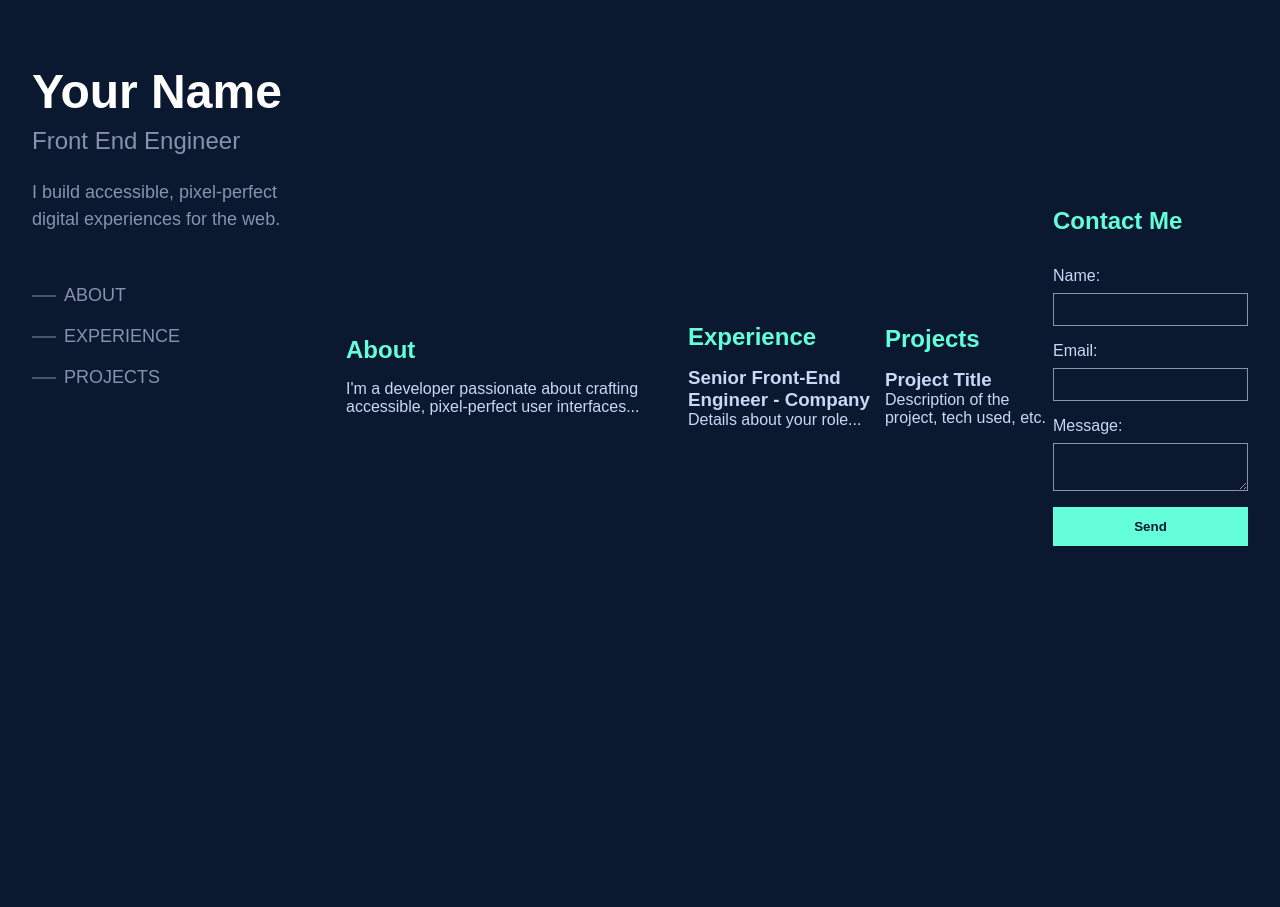
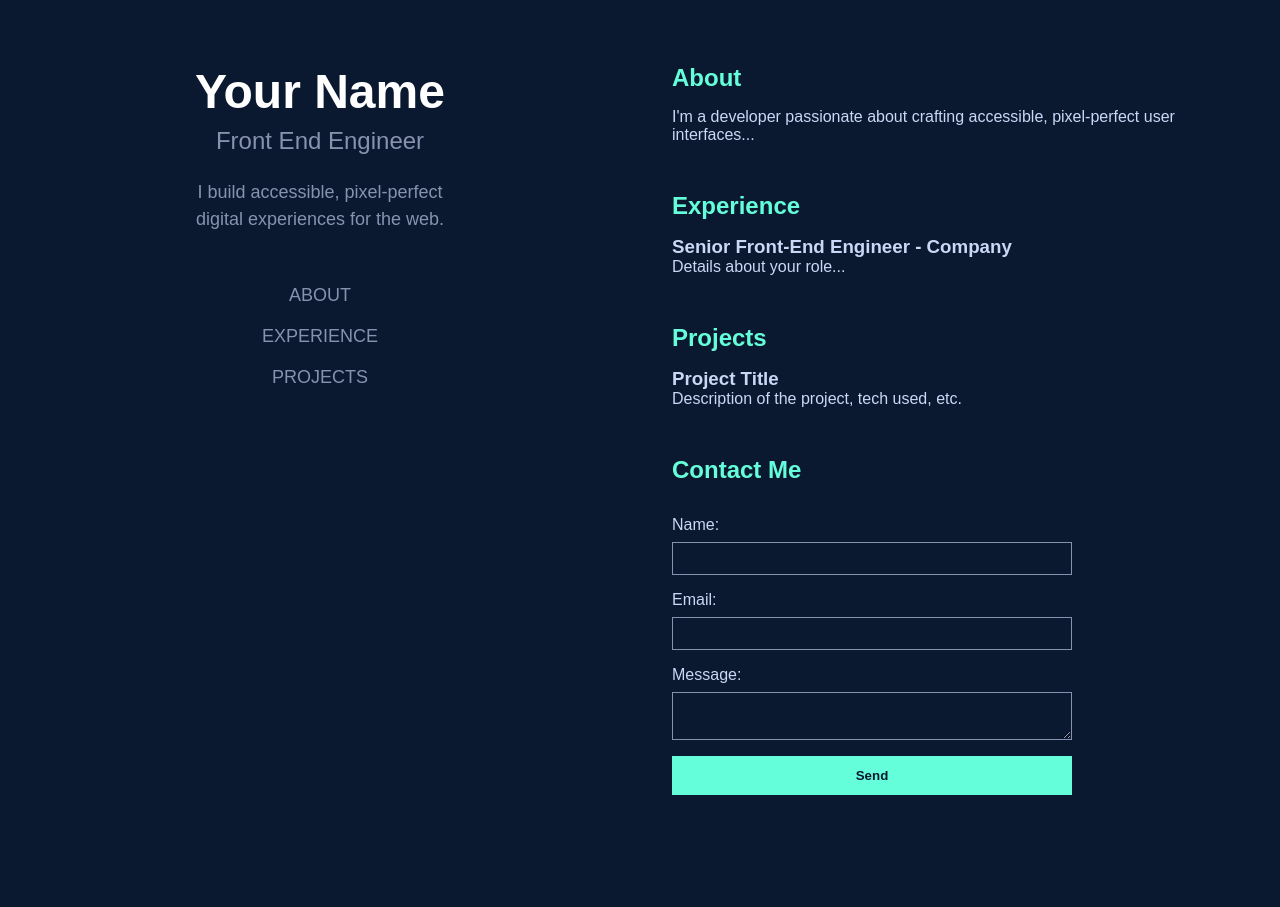
Before and after one commit to afisher97/personalSite, a Flask app: page / in a window 1280 px wide. Before the commit the page ends 546 px from the top, so only its background shows below. Run offline with Flask 3, Linux system fonts and the light colour scheme.

Commit message:
Working page 3

```diff
--- a/static/css/main.css
+++ b/static/css/main.css
@@ -14,122 +14,102 @@ body {
 
 /* 1. Wrapper: sets up a max-width and centers it in the browser */
 .wrapper {
-  max-width: 1400px;       /* Adjust as desired for your layout */
-  margin: 0 auto;          /* Centers the .wrapper horizontally in the page */
-  display: flex;           /* Creates a flex container for the two columns */
-  min-height: 100vh;       /* Full viewport height */
+  display: flex;            /* Side-by-side layout */
+  min-height: 100vh;        /* Full viewport height */
+  /* If you want a max width, uncomment:
+     max-width: 1400px;
+     margin: 0 auto;
+  */
 }
 
 /* 2. Sidebar (Left Column) */
-/* Sidebar container */
+/* SIDEBAR (left column) */
 .sidebar {
-  /* Layout:
-     - If you're using flex on a parent container,
-       just ensure this has some width or flex basis.
-     - For vertical spacing from the top, you can add margin-top or extra padding.
-  */
+  flex: 1;                  /* Half the space */
   display: flex;
   flex-direction: column;
-  align-items: flex-start;   /* Left-align text, or 'center' if you prefer */
-  padding: 4rem 2rem;       /* Top/bottom = 4rem, left/right = 2rem */
+  /*
+    'align-items: center' => horizontally center content
+    'justify-content: flex-start' => place it near top
+  */
+  align-items: center;
+  justify-content: flex-start;
+  text-align: center;       /* Center text in the sidebar */
+  padding: 4rem 2rem;       /* Adjust top padding to move content up/down */
   background-color: #0a192f;
 }
 
-/* Large Name */
+/* Big Name */
 .sidebar h1 {
-  font-size: 3rem;         /* Big, bold text for your name */
-  font-weight: 700;        /* Make it bold */
-  color: #ffffff;          /* White (or near-white) text */
-  margin-bottom: 0.5rem;   /* Slight spacing below */
+  font-size: 3rem;       /* Large font for name */
+  font-weight: 700;
+  color: #ffffff;
+  margin-bottom: 0.5rem;
 }
 
-/* Subtitle (e.g., "Front End Engineer") */
+/* Subtitle */
 .sidebar .subtitle {
-  font-size: 1.5rem;       /* Smaller than name but still prominent */
-  font-weight: 400;        /* Lighter than the name */
-  color: #8892b0;          /* Muted grey-blue color */
-  margin-bottom: 1.5rem;   /* Spacing before the next element */
+  font-size: 1.5rem;
+  font-weight: 400;
+  color: #8892b0;
+  margin-bottom: 1.5rem;
 }
 
-/* Optional short paragraph (like "I build accessible, pixel-perfect...") */
+/* Short paragraph below subtitle */
 .sidebar .intro {
-  font-size: 1.125rem;     /* About 18px (slightly larger than normal) */
-  line-height: 1.5;        /* Comfortable line spacing */
+  font-size: 1.125rem;   /* ~18px */
+  line-height: 1.5;
   color: #8892b0;
-  margin-bottom: 2rem;     /* Space before the nav links */
-  max-width: 250px;        /* Keep the text from stretching too wide */
+  max-width: 250px;      /* Keep it from going too wide */
+  margin-bottom: 2rem;
 }
 
-/* Navigation (ABOUT / EXPERIENCE / PROJECTS) */
+/* Nav links */
 .sidebar nav ul {
-  list-style: none;        /* Remove bullets */
+  list-style: none;
   margin: 0;
   padding: 0;
 }
 
 .sidebar nav ul li {
-  margin: 1.25rem 0;       /* Spacing between each link */
-  position: relative;      /* So we can position a line or icon if desired */
+  margin: 1.25rem 0;
 }
 
-/* Horizontal line to the left of each link (mimicking Brittany's style) */
-.sidebar nav ul li::before {
-  content: "";
-  position: absolute;
-  left: 0;
-  top: 50%;
-  width: 1.5rem;           /* Length of the line */
-  height: 1px;
-  background-color: #8892b0;
-  transform: translateY(-50%);
-}
-
-/* Links themselves */
+/* Adjust link styling to your taste */
 .sidebar nav ul li a {
-  display: inline-block;
-  padding-left: 2rem;      /* Space to the left for the line */
+  color: #8892b0;
+  font-size: 1.125rem;
   text-decoration: none;
-  font-size: 1.125rem;     /* ~18px text size */
-  color: #8892b0;
   transition: color 0.2s ease;
 }
 
-/* Hover effect */
 .sidebar nav ul li a:hover {
-  color: #64ffda;          /* Accent color on hover */
-}
-
-/* 3. Main Content (Right Column) */
-.main-content {
-  flex: 1;                 /* The other half of the layout */
-  display: flex;           /* So we can center .content-inner easily */
-  align-items: center;     /* Vertical centering if desired */
-  padding: 2rem;
-}
-
-/* 4. Inner content container to limit text width and center it */
-.content-inner {
-  max-width: 700px;        /* Limit text width so it's closer to the center */
-  margin: 0 auto;
-  width: 100%;
-}
-
-/* Headings for sections */
-.main-content h2 {
-  margin-bottom: 1rem;
   color: #64ffda;
 }
 
-/* Some spacing for each section */
+/* MAIN CONTENT (right column) */
+.main-content {
+  flex: 1;                /* Other half of the space */
+  padding: 4rem 2rem;     /* Same top padding for balance */
+  color: #ccd6f6;
+  /* If you want narrower text, wrap content in .content-inner with max-width. */
+}
+
+.main-content h2 {
+  color: #64ffda;
+  margin-bottom: 1rem;
+}
+
+/* Spacing between sections */
 .main-content section {
   margin-bottom: 3rem;
 }
 
-/* Contact form styling */
+/* CONTACT FORM */
 form {
   display: flex;
   flex-direction: column;
-  margin-top: 1rem;
+  max-width: 400px;       /* limit width of the form */
 }
 
 form label {
@@ -159,21 +139,15 @@ form button:hover {
   background-color: #52ccaf;
 }
 
-/* 5. Responsive adjustments */
+/* RESPONSIVE: stack columns on small screens */
 @media (max-width: 768px) {
   .wrapper {
-    flex-direction: column; /* Stack sidebar above main content on small screens */
+    flex-direction: column;
   }
-
   .sidebar,
   .main-content {
     flex: none;
     width: 100%;
-    padding: 1rem;
-  }
-
-  /* Adjust text centering or spacing if desired on mobile */
-  .content-inner {
-    max-width: 100%;
+    padding: 2rem;
   }
 }
```
